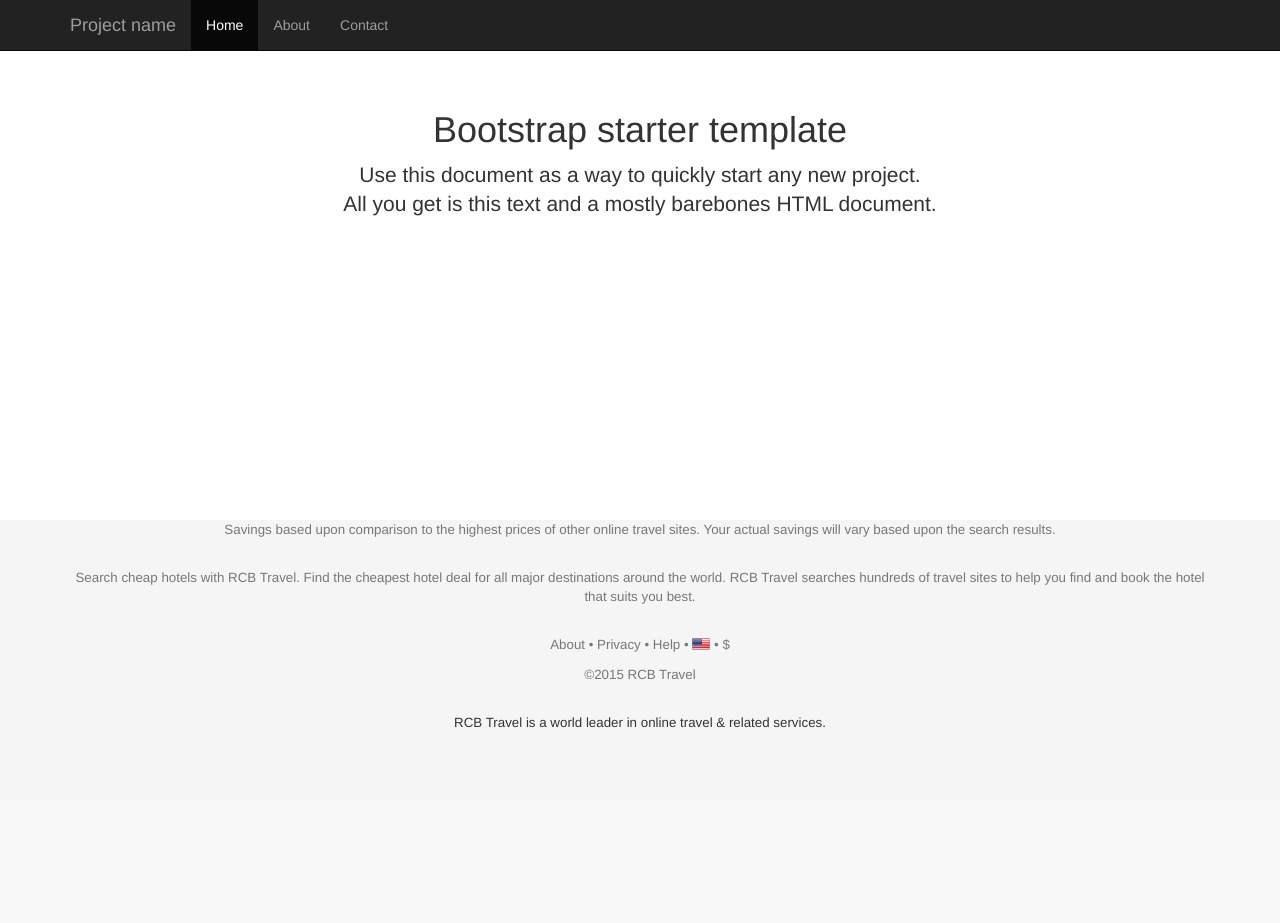
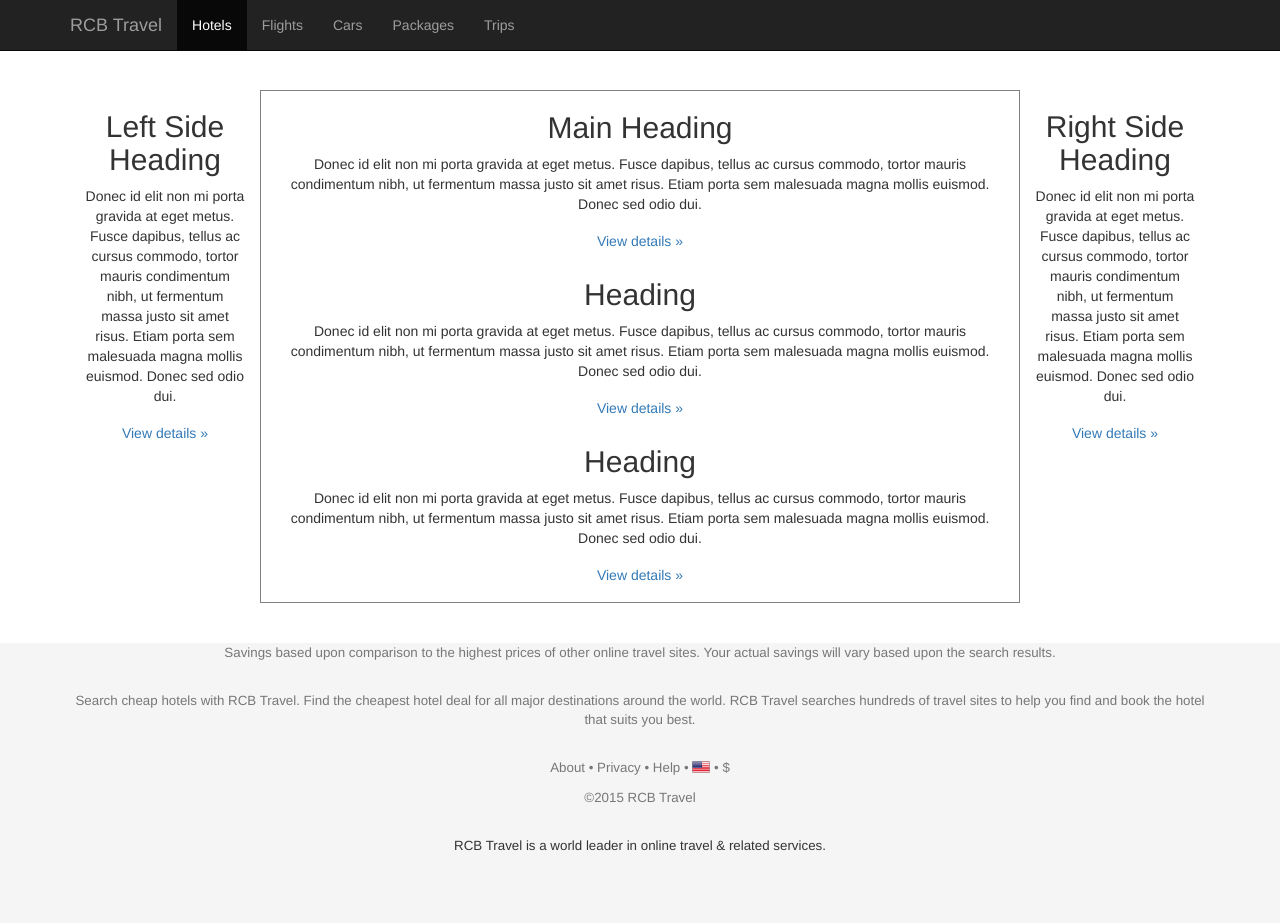
Before and after one commit to Shreyp/hw-hotels, a PHP site: page /comparison.html in a window 1280 px wide. Before the commit the page ends 728 px from the top, so only its background shows below. Run offline with PHP 8.4, Linux system fonts and the light colour scheme; some libraries are stand-ins or nearby versions.

Commit message:
created basic row structure for comaparison page

```diff
--- a/comparison.html
+++ b/comparison.html
@@ -15,24 +15,76 @@
               <span class="icon-bar"></span>
               <span class="icon-bar"></span>
             </button>
-            <a class="navbar-brand" href="#">Project name</a>
+            <a class="navbar-brand" href="#">RCB Travel</a>
           </div>
           <div id="navbar" class="collapse navbar-collapse">
             <ul class="nav navbar-nav">
-              <li class="active"><a href="#">Home</a></li>
-              <li><a href="#about">About</a></li>
-              <li><a href="#contact">Contact</a></li>
+              <li class="active"><a href="#">Hotels</a></li>
+              <li><a href="#about">Flights</a></li>
+              <li><a href="#contact">Cars</a></li>
+              <li><a href="#contact">Packages</a></li>
+              <li><a href="#contact">Trips</a></li>
             </ul>
           </div><!--/.nav-collapse -->
         </div>
       </nav>
 
       <div class="container" id="wrapper">
-
-        <div class="starter-template">
-          <h1>Bootstrap starter template</h1>
-          <p class="lead">Use this document as a way to quickly start any new project.<br> All you get is this text and a mostly barebones HTML document.</p>
-        </div>
+        <div class="container-fluid">
+  <div class="row">
+    <div class="col-md-2" id="leftSideBar">
+      <h2>
+        Left Side Heading
+      </h2>
+      <p>
+        Donec id elit non mi porta gravida at eget metus. Fusce dapibus, tellus ac cursus commodo, tortor mauris condimentum nibh, ut fermentum massa justo sit amet risus. Etiam porta sem malesuada magna mollis euismod. Donec sed odio dui.
+      </p>
+      <p>
+        <a class="btn" href="#">View details »</a>
+      </p>
+    </div>
+    <div class="col-md-8" id="mainContent">
+      <h2>
+        Main Heading
+      </h2>
+      <p>
+        Donec id elit non mi porta gravida at eget metus. Fusce dapibus, tellus ac cursus commodo, tortor mauris condimentum nibh, ut fermentum massa justo sit amet risus. Etiam porta sem malesuada magna mollis euismod. Donec sed odio dui.
+      </p>
+      <p>
+        <a class="btn" href="#">View details »</a>
+      </p>
+      <h2>
+        Heading
+      </h2>
+      <p>
+        Donec id elit non mi porta gravida at eget metus. Fusce dapibus, tellus ac cursus commodo, tortor mauris condimentum nibh, ut fermentum massa justo sit amet risus. Etiam porta sem malesuada magna mollis euismod. Donec sed odio dui.
+      </p>
+      <p>
+        <a class="btn" href="#">View details »</a>
+      </p>
+      <h2>
+        Heading
+      </h2>
+      <p>
+        Donec id elit non mi porta gravida at eget metus. Fusce dapibus, tellus ac cursus commodo, tortor mauris condimentum nibh, ut fermentum massa justo sit amet risus. Etiam porta sem malesuada magna mollis euismod. Donec sed odio dui.
+      </p>
+      <p>
+        <a class="btn" href="#">View details »</a>
+      </p>
+    </div>
+    <div class="col-md-2" id="rightSideBar">
+      <h2>
+        Right Side Heading
+      </h2>
+      <p>
+        Donec id elit non mi porta gravida at eget metus. Fusce dapibus, tellus ac cursus commodo, tortor mauris condimentum nibh, ut fermentum massa justo sit amet risus. Etiam porta sem malesuada magna mollis euismod. Donec sed odio dui.
+      </p>
+      <p>
+        <a class="btn" href="#">View details »</a>
+      </p>
+    </div>
+  </div>
+</div>
 
       </div><!-- /.container -->
 
--- a/css/hotels.css
+++ b/css/hotels.css
@@ -35,3 +35,7 @@ body {
   padding: 40px 15px;
   text-align: center;
 }
+
+#mainContent {
+  border: solid grey 1px;
+}
```
